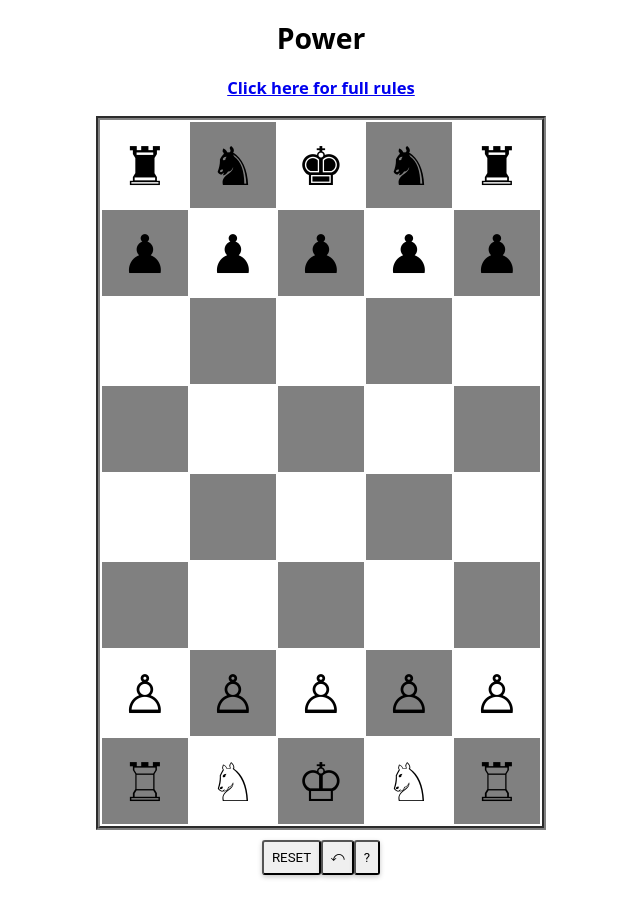
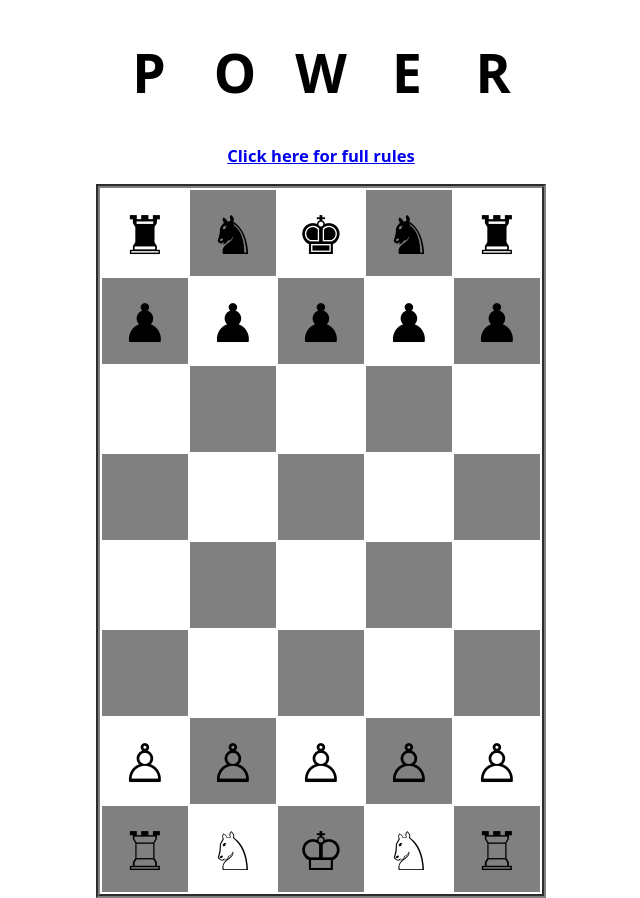
Before and after one commit to marcel-valdez/power, a website with bundled scripts: page index.html in a window 1280 px wide. Shown: the top 898 px of the page, without its empty margins (319-959 px from the left). Built offline with nearby package versions, Linux system fonts and the light colour scheme.

Commit message:
Improve POWER's title and header

```diff
--- a/index.css
+++ b/index.css
@@ -7,6 +7,15 @@ body {
 h1, h2, h3 {
   align-items: center;
   text-align: center;
+}
+
+.power-title {
+  font-size: 40pt;
+}
+
+.power-title tag {
+  display: inline-block;
+  width: 86px;
 }
 
 #power {
--- a/index.html
+++ b/index.html
@@ -3,9 +3,10 @@
   <head>
     <link rel="stylesheet" href="index.css" />
     <script src="index.mjs" type="module"></script>
+    <title>P O W E R</title>
   </head>
   <body>
-    <h1>Power</h1>
+    <h1 class="power-title"><tag>P</tag><tag>O</tag><tag>W</tag><tag>E</tag><tag>R</tag></h1>
     <h3><a href="rules.html" target="_blank">Click here for full rules</a></h3>
     <div id="power"></div>
   </body>
```
